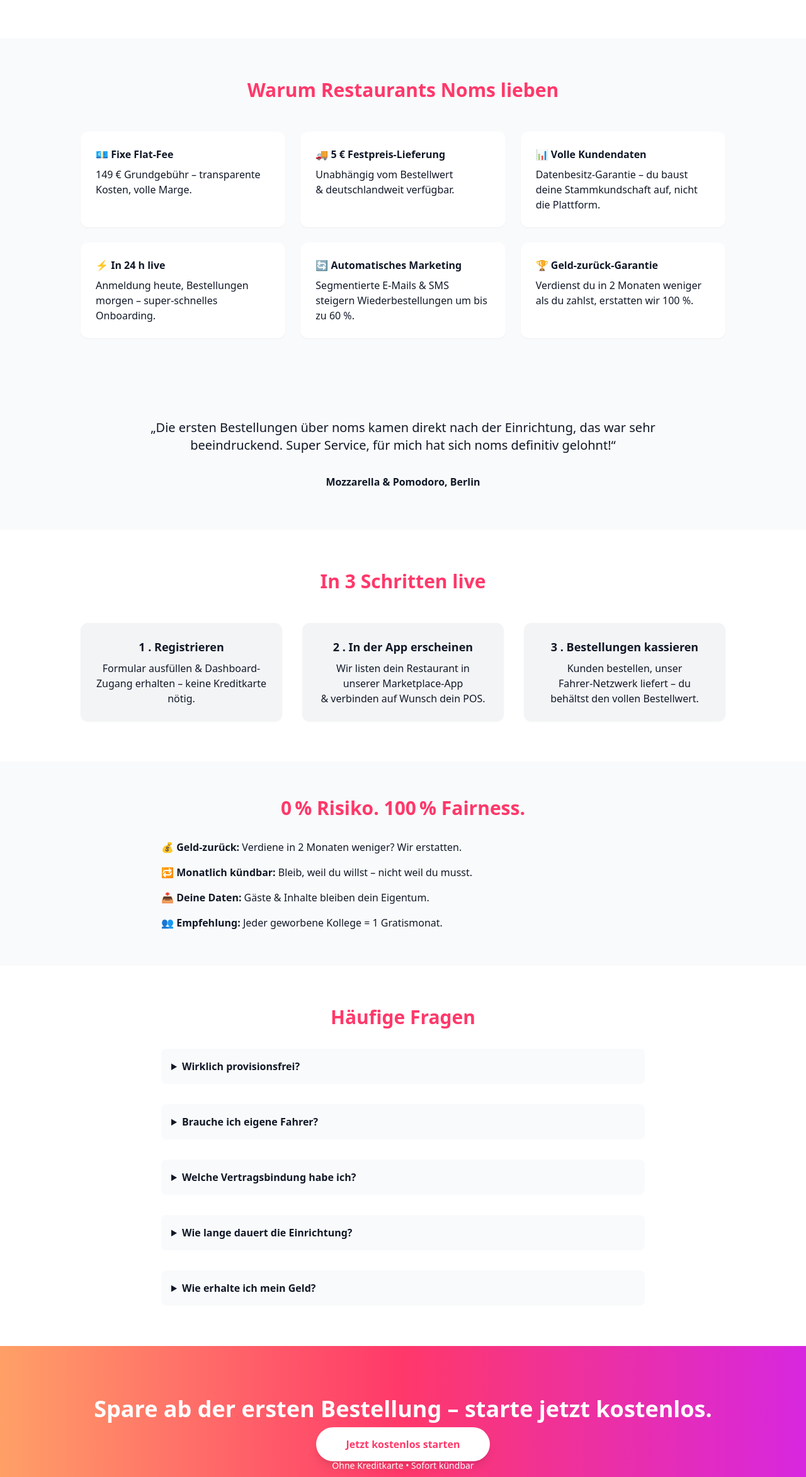
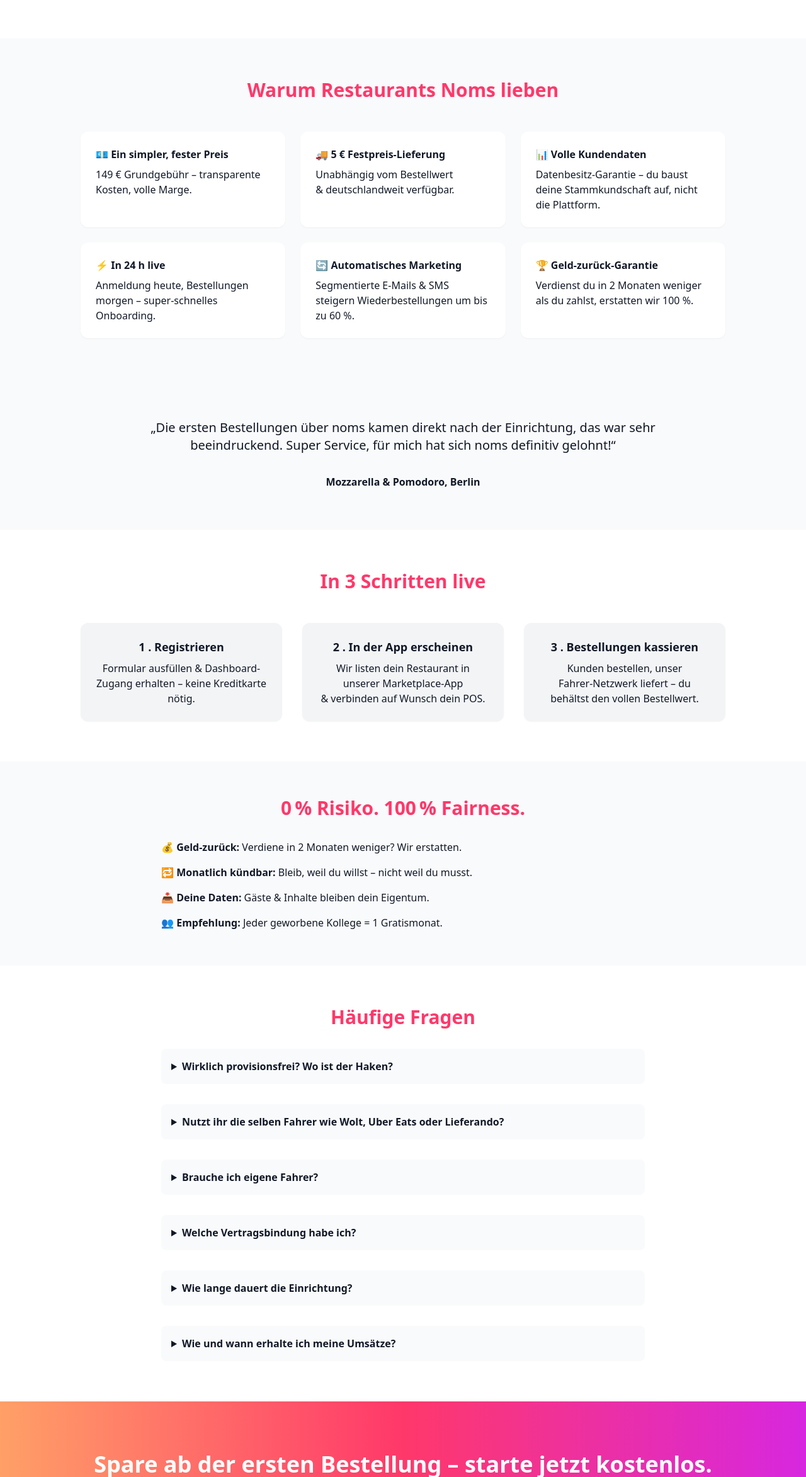
Before and after one commit to clickqcollect/noms-landingpage, a plain HTML site: page index.html in a window 1280 px wide. Shown: the part 1557-3902 px from the top of the page at 63% size. Drawn offline with nearby package versions, Linux system fonts and the light colour scheme.

Commit message:
new version

```diff
--- a/index.html
+++ b/index.html
@@ -149,7 +149,7 @@
     <div class="max-w-5xl mx-auto text-center space-y-12">
       <h2 class="headline text-3xl font-bold">Warum Restaurants Noms lieben</h2>
       <div class="grid md:grid-cols-3 gap-6 text-left">
-        <div class="p-6 bg-white rounded-xl shadow-sm"><h3 class="font-semibold mb-2">💶 Fixe Flat-Fee</h3><p>149 € Grundgebühr – transparente Kosten, volle Marge.</p></div>
+        <div class="p-6 bg-white rounded-xl shadow-sm"><h3 class="font-semibold mb-2">💶 Ein simpler, fester Preis</h3><p>149 € Grundgebühr – transparente Kosten, volle Marge.</p></div>
         <div class="p-6 bg-white rounded-xl shadow-sm"><h3 class="font-semibold mb-2">🚚 5 € Festpreis-Lieferung</h3><p>Unabhängig vom Bestellwert & deutschlandweit verfügbar.</p></div>
         <div class="p-6 bg-white rounded-xl shadow-sm"><h3 class="font-semibold mb-2">📊 Volle Kundendaten</h3><p>Datenbesitz-Garantie – du baust deine Stammkundschaft auf, nicht die Plattform.</p></div>
         <div class="p-6 bg-white rounded-xl shadow-sm"><h3 class="font-semibold mb-2">⚡️ In 24 h live</h3><p>Anmeldung heute, Bestellungen morgen – super-schnelles Onboarding.</p></div>
@@ -188,8 +188,12 @@
     <div class="max-w-3xl mx-auto space-y-8">
       <h2 class="headline text-3xl font-bold text-center">Häufige Fragen</h2>
       <details class="p-4 bg-gray-50 rounded-lg">
-        <summary class="font-semibold cursor-pointer">Wirklich provisionsfrei?</summary>
+        <summary class="font-semibold cursor-pointer">Wirklich provisionsfrei? Wo ist der Haken?</summary>
         <p class="mt-2">Absolut, 0,0 %! Restaurants haben es schon schwer genug, deswegen haben wir jeden Teil unseres Produkts mit einem Ziel entwickelt: deinen Umsatz zu steigern!</p>
+      </details>
+      <details class="p-4 bg-gray-50 rounded-lg">
+        <summary class="font-semibold cursor-pointer">Nutzt ihr die selben Fahrer wie Wolt, Uber Eats oder Lieferando?</summary>
+        <p class="mt-2">Nein. Wir arbeiten mit dem Premium-Lieferdienst <a href="https://www.idodo.de/" target="_new">DoDo</a> zusammen, um Restaurants eine hohe Lieferqualität anbieten zu können. Dein liebevoll zubereitetes Essen soll schließlich appetitlich und ansprechend bei deinen Gästen ankommen.</p>
       </details>
       <details class="p-4 bg-gray-50 rounded-lg">
         <summary class="font-semibold cursor-pointer">Brauche ich eigene Fahrer?</summary>
@@ -204,8 +208,8 @@
         <p class="mt-2">In der Regel bist du in weniger als 24 Stunden online. Die Optimierung deines Google Business Profils findet innerhalb von 7 Werktagen statt.</p>
       </details>
       <details class="p-4 bg-gray-50 rounded-lg">
-        <summary class="font-semibold cursor-pointer">Wie erhalte ich mein Geld?</summary>
-        <p class="mt-2">Zahlungen laufen direkt auf dein Konto; wir behalten keine Provision. Jede Zahlung läuft über unseren sichern Zahlungsdienstleister "mollie".</p>
+        <summary class="font-semibold cursor-pointer">Wie und wann erhalte ich meine Umsätze?</summary>
+        <p class="mt-2">Sofort. Jede Bestellung geht ohne Umwege direkt an dich. Alle Zahlungen laufen direkt auf dein Konto; wir behalten keine Provision. Jede Zahlung läuft über unseren sicheren Zahlungsdienstleister <a href="https://mollie.com" target="_new">mollie</a>.</p>
       </details>
     </div>
   </section>
```
